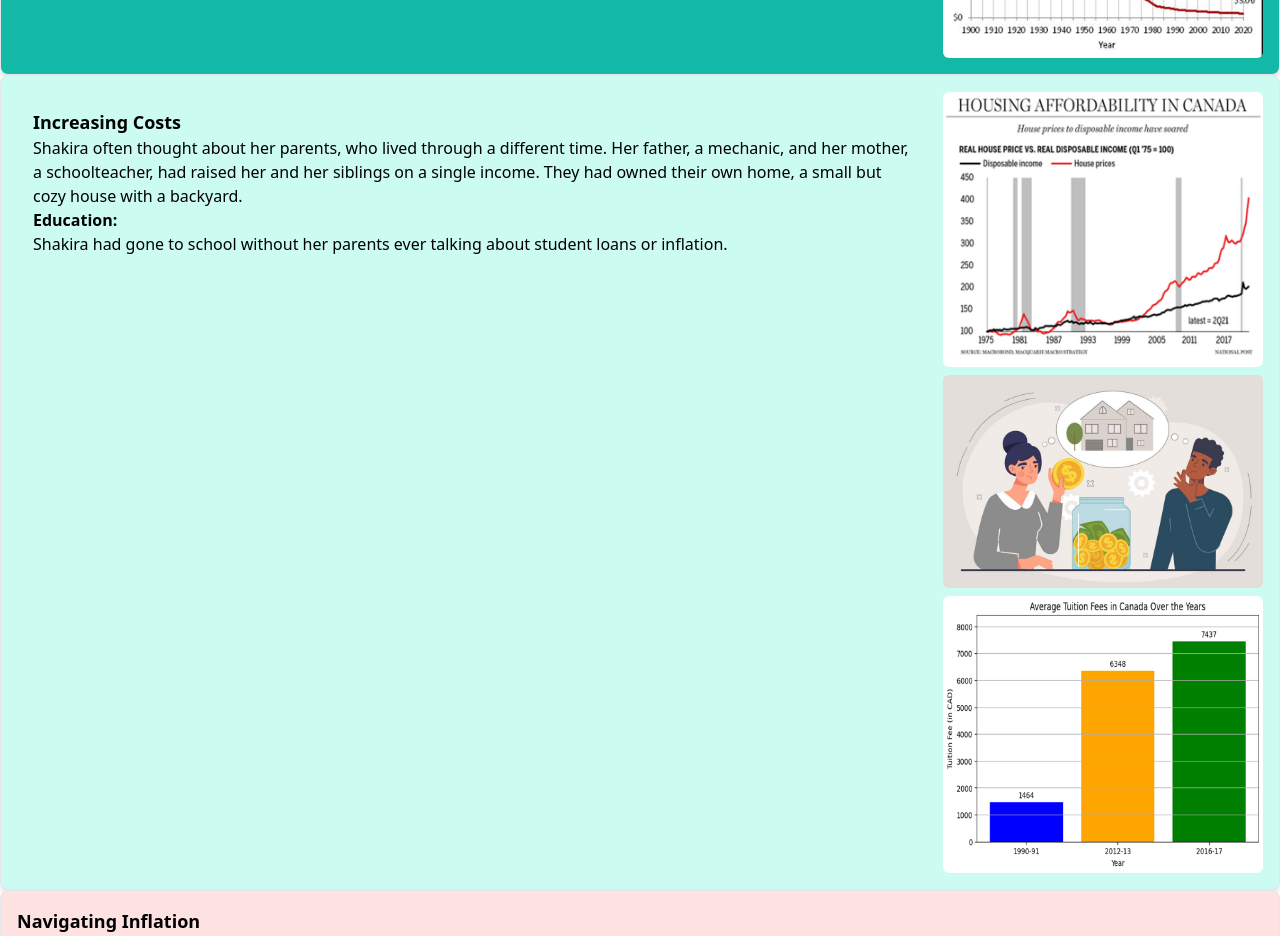
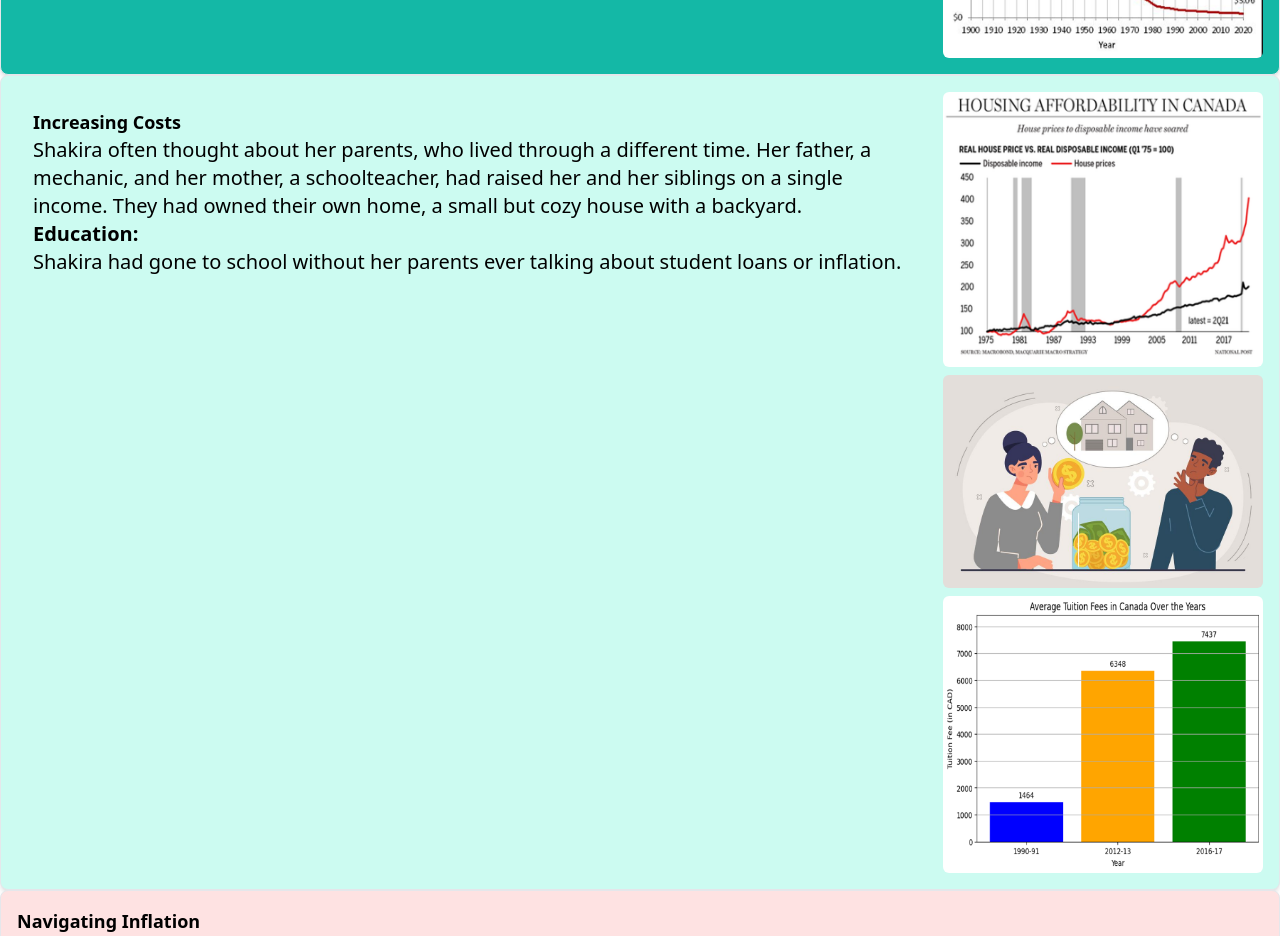
Before and after one commit to mehassanhmood/StoryBoarding, a React (Vite) app: page / in a window 1280 px wide. Shown: the part 2120-3056 px from the top of the page. Built offline with nearby package versions, Linux system fonts and the light colour scheme.

Commit message:
font size

```diff
--- a/src/components/CostIncrease.jsx
+++ b/src/components/CostIncrease.jsx
@@ -18,13 +18,13 @@ const CostIncrease = () => {
     <div className="p-4 border rounded-lg shadow-md bg-teal-100 flex">
       <div className="flex-1 text-left p-4">
         <h3 className="text-lg font-semibold">Increasing Costs</h3>
-        <p>
+        <p className='text-xl'>
           Shakira often thought about her parents, who lived through a different time. Her father, a mechanic, and her mother, a schoolteacher, had raised her and her siblings on a single income. They had owned their own home, a small but cozy house with a backyard.
         </p>
-        <p>
+        <p className='text-xl' >
           <strong>Education:</strong>
         </p>
-        <p>
+        <p className='text-xl'>
           Shakira had gone to school without her parents ever talking about student loans or inflation.
         </p>
       </div>
@@ -50,52 +50,3 @@ const CostIncrease = () => {
 };
 
 export default CostIncrease;
-
-// import React, { useEffect, useState } from 'react';
-// import housingPrice from "../../public/housingPrice.png";
-// import Tution from "../../public/TutionFee.png";
-
-// const CostIncrease = () => {
-//   const [fadeIn, setFadeIn] = useState(false);
-
-//   useEffect(() => {
-//     const timer = setTimeout(() => {
-//       setFadeIn(true);
-//     }, 100); // Delay to trigger fade-in effect
-
-//     return () => clearTimeout(timer);
-//   }, []);
-
-//   return (
-//     <div className="p-4 border rounded-lg shadow-md bg-teal-100 text-center">
-//       <h3 className="text-lg font-semibold">Increasing Costs</h3>
-//       <p>
-//         Shakira often thought about her parents, who lived through a different time. Her father, a mechanic, and her mother, a schoolteacher, had raised her and her siblings on a single income. They had owned their own home, a small but cozy house with a backyard.
-//       </p>
-//       <br />
-//       <div className="flex justify-center mb-4"> {/* Flex container to center the image */}
-//         <img
-//           src={housingPrice}
-//           className={`max-w-full h-auto rounded-md transition-opacity duration-700 ${fadeIn ? 'opacity-100' : 'opacity-0'}`}
-//           alt="Housing Price"
-//         />
-//       </div>
-//       <p>
-//         <strong>Education:</strong>
-//       </p>
-//       <p>
-//         Shakira had gone to school without her parents ever talking about student loans or inflation.
-//       </p>
-//       <br />
-//       <div className="flex justify-center mb-4"> {/* Flex container to center the image */}
-//         <img
-//           src={Tution}
-//           className={`max-w-full h-auto rounded-md transition-opacity duration-700 ${fadeIn ? 'opacity-100' : 'opacity-0'}`}
-//           alt="Tuition Fee"
-//         />
-//       </div>
-//     </div>
-//   );
-// };
-
-// export default CostIncrease;
```
